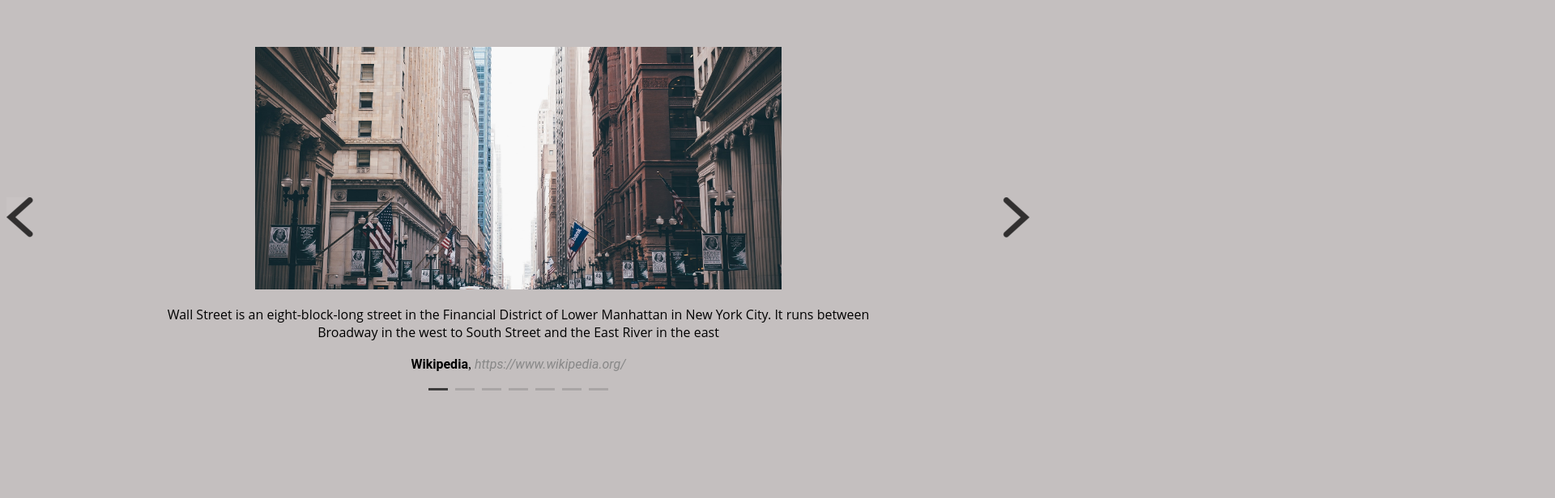
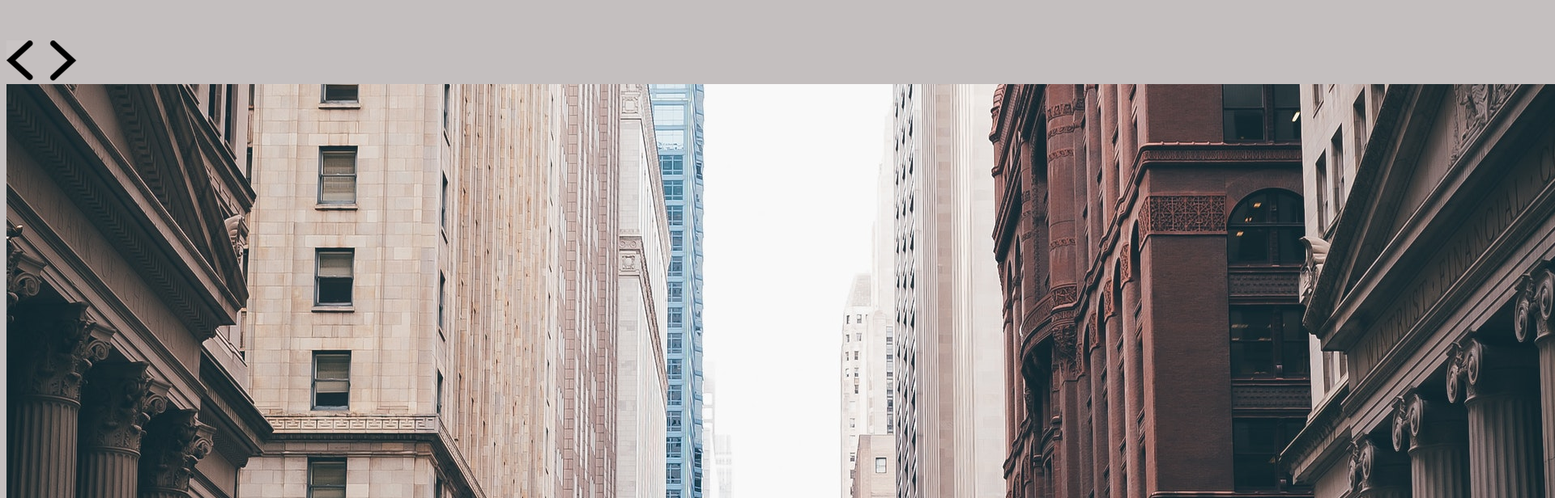
Before and after one commit to 404notfound10/React_slider, a React (Create React App) app: page / in a window 1280 px wide. Shown: the top 616 px of the page at 81% size, 1920 px wide, since content can reach past the window. Built offline with nearby package versions, Linux system fonts and the light colour scheme.

Commit message:
improvements

```diff
--- a/src/components/App.js
+++ b/src/components/App.js
@@ -1,12 +1,24 @@
 import React, { Component } from "react";
 import Carousel from "./Carousel";
-import CarouselData from "./CarouselData";
+import firstImage from "../img/1.jpg";
+import secondImage from "../img/2.jpg";
+import thirdImage from "../img/3.jpg";
+import fourthImage from "../img/4.jpg";
 
 class App extends Component {
   render() {
     return (
       <div>
-        <Carousel slides={CarouselData} />
+        <Carousel>
+          <img src={firstImage} />
+          <img src={secondImage} />
+          <img src={thirdImage} />
+          <div>
+            {" "}
+            <p>Text</p>
+            <img src={fourthImage} />
+          </div>
+        </Carousel>
       </div>
     );
   }
--- a/src/components/Carousel.js
+++ b/src/components/Carousel.js
@@ -13,6 +13,7 @@ class Carousel extends Component {
     this.goToSlide = this.goToSlide.bind(this);
     this.goToPrevSlide = this.goToPrevSlide.bind(this);
     this.goToNextSlide = this.goToNextSlide.bind(this);
+    this.slides = React.Children.toArray(this.props.children);
 
     this.state = {
       activeIndex: 0,
@@ -29,8 +30,7 @@ class Carousel extends Component {
 
   goToPrevSlide() {
     let index = this.state.activeIndex;
-    let { slides } = this.props;
-    let slidesLength = slides.length;
+    let slidesLength = this.slides.length;
 
     if (index < 1) {
       index = slidesLength;
@@ -45,8 +45,8 @@ class Carousel extends Component {
 
   goToNextSlide() {
     let index = this.state.activeIndex;
-    let { slides } = this.props;
-    let slidesLength = slides.length - 1;
+
+    let slidesLength = this.slides.length - 1;
 
     if (index === slidesLength) {
       index = -1;
@@ -81,7 +81,7 @@ class Carousel extends Component {
           onSwipeLeft={this.goToPrevSlide}
         >
           <ul className="carousel__slides">
-            {this.props.slides.map((slide, index) => (
+            {this.slides.map((slide, index) => (
               <CarouselSlide
                 key={index}
                 index={index}
@@ -93,7 +93,7 @@ class Carousel extends Component {
         </Swiper>
 
         <ul className="carousel__indicators">
-          {this.props.slides.map((slide, index) => (
+          {this.slides.map((slide, index) => (
             <CarouselIndicator
               key={index}
               index={index}
--- a/src/components/CarouselIndicator.js
+++ b/src/components/CarouselIndicator.js
@@ -2,15 +2,16 @@ import React, { Component } from "react";
 
 class CarouselIndicator extends Component {
   render() {
+    const { index, activeIndex, onClick } = this.props;
     return (
       <li>
         <a
           className={
-            this.props.index == this.props.activeIndex
+            index == activeIndex
               ? "carousel__indicator carousel__indicator--active"
               : "carousel__indicator"
           }
-          onClick={this.props.onClick}
+          onClick={onClick}
         />
       </li>
     );
--- a/src/components/CarouselSlide.js
+++ b/src/components/CarouselSlide.js
@@ -3,34 +3,17 @@ import React, { Component } from "react";
 // Component for carousel slide
 class CarouselSlide extends Component {
   render() {
+    const { index, key, activeIndex, slide } = this.props;
     return (
-      <div className="carousel-item">
-        <div>
-          <li
-            className={
-              this.props.index == this.props.activeIndex
-                ? "carousel__slide carousel__slide--active"
-                : "carousel__slide"
-            }
-          >
-            <img
-              className="carousel-slide__image"
-              src={this.props.slide.image}
-            />
-            <p className="carousel-slide__content">
-              {this.props.slide.content}
-            </p>
-            <p>
-              <strong className="carousel-slide__author">
-                {this.props.slide.author}
-              </strong>
-              ,{" "}
-              <small className="carousel-slide__source">
-                {this.props.slide.source}
-              </small>
-            </p>
-          </li>
-        </div>
+      <div
+        className="carousel-item"
+        className={
+          index == activeIndex
+            ? "carousel__slide carousel__slide--active"
+            : "carousel__slide"
+        }
+      >
+        <div>{slide}</div>
       </div>
     );
   }
--- a/src/css/styles.scss
+++ b/src/css/styles.scss
@@ -3,7 +3,6 @@ $breakpoint-desktop: 992px;
 
 body {
   background-color: rgb(196, 191, 191);
-  user-select: none;
 }
 
 // Resetting default styles
@@ -15,7 +14,7 @@ ul {
 
 // Fix for jumping arrows
 .carousel-container {
-  display: flex;
+  display: relative;
   flex-direction: column;
   justify-content: center;
   min-height: 210px;
@@ -35,6 +34,7 @@ ul {
   list-style-type: none;
   text-align: center;
   transition-property: transform;
+  user-select: none;
 
   @media (max-width: 991px) {
     padding-right: 60px;
@@ -43,6 +43,7 @@ ul {
 
   &--active {
     display: block;
+    margin: 0;
   }
 
   &--swipe {
@@ -52,9 +53,9 @@ ul {
 
 // Content of slides
 .carousel-slide__content {
-  margin-bottom: 19px;
   font-family: "Open Sans", "Trebuchet MS", sans-serif;
   font-size: 16px;
+
   @media (max-width: $breakpoint-desktop - 1px) {
     font-size: 18px;
   }
@@ -62,12 +63,12 @@ ul {
 
 .carousel-slide__image {
   display: inline-block;
-  width: 650px;
-  height: 300px;
+  width: 400px;
   pointer-events: none;
+  user-select: none;
+
   @media (max-width: $breakpoint-desktop - 1px) {
     width: 270px;
-    height: 180px;
   }
 }
 
@@ -88,14 +89,10 @@ ul {
 
 // Carousel arrows
 .carousel__arrow {
-  position: absolute;
   top: 50%;
-  display: block;
-  color: #111;
-  cursor: pointer;
-  opacity: 0.75;
-  transform: translateY(-50%);
-  transition: transform 0.5s ease-out;
+  left: auto;
+  right: 0;
+  user-select: none;
 
   &:focus {
     outline: 0;
@@ -120,6 +117,7 @@ ul {
   flex-direction: row;
   justify-content: center;
   margin-top: 20px;
+  user-select: none;
 
   li {
     &:nth-of-type(n + 2) {
```
